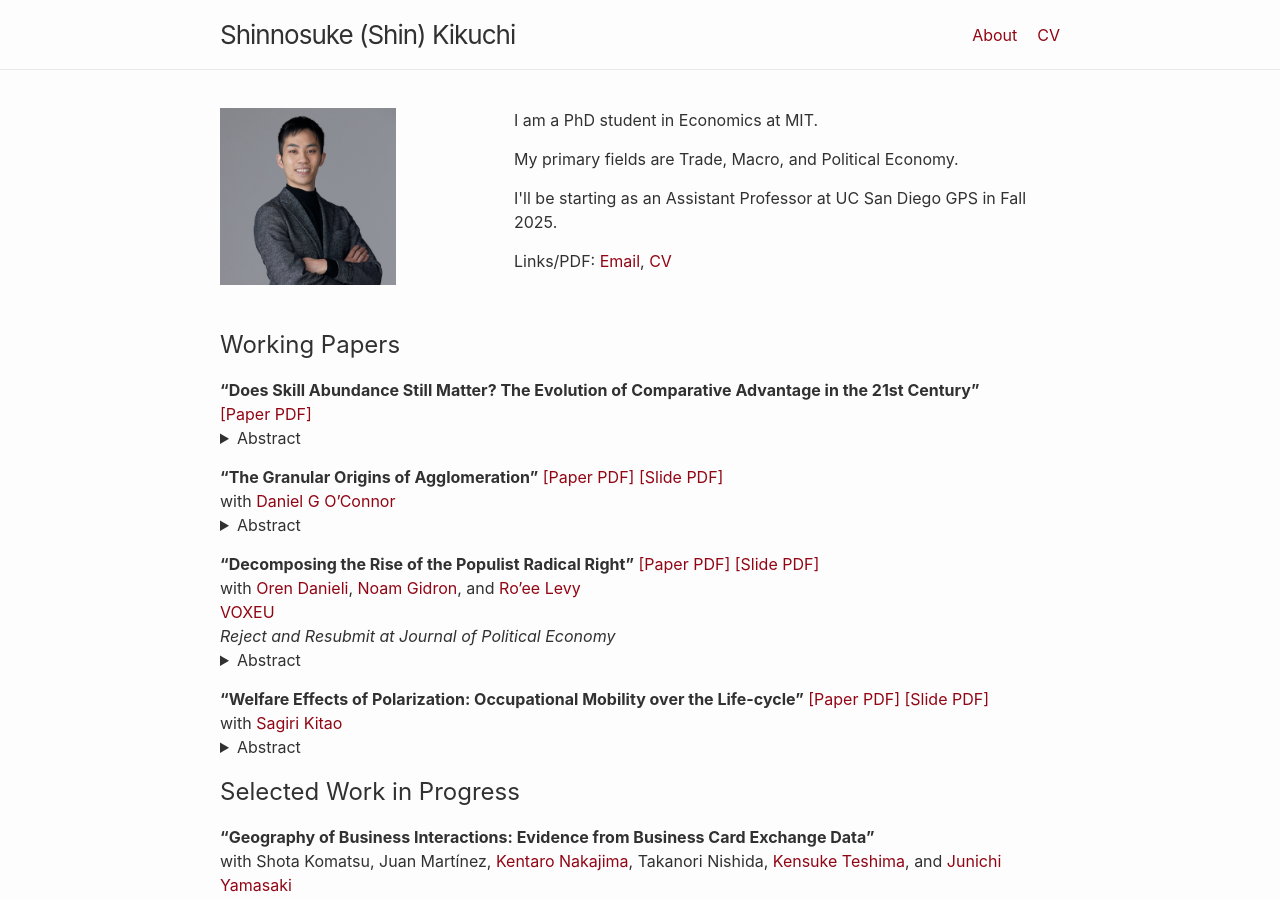
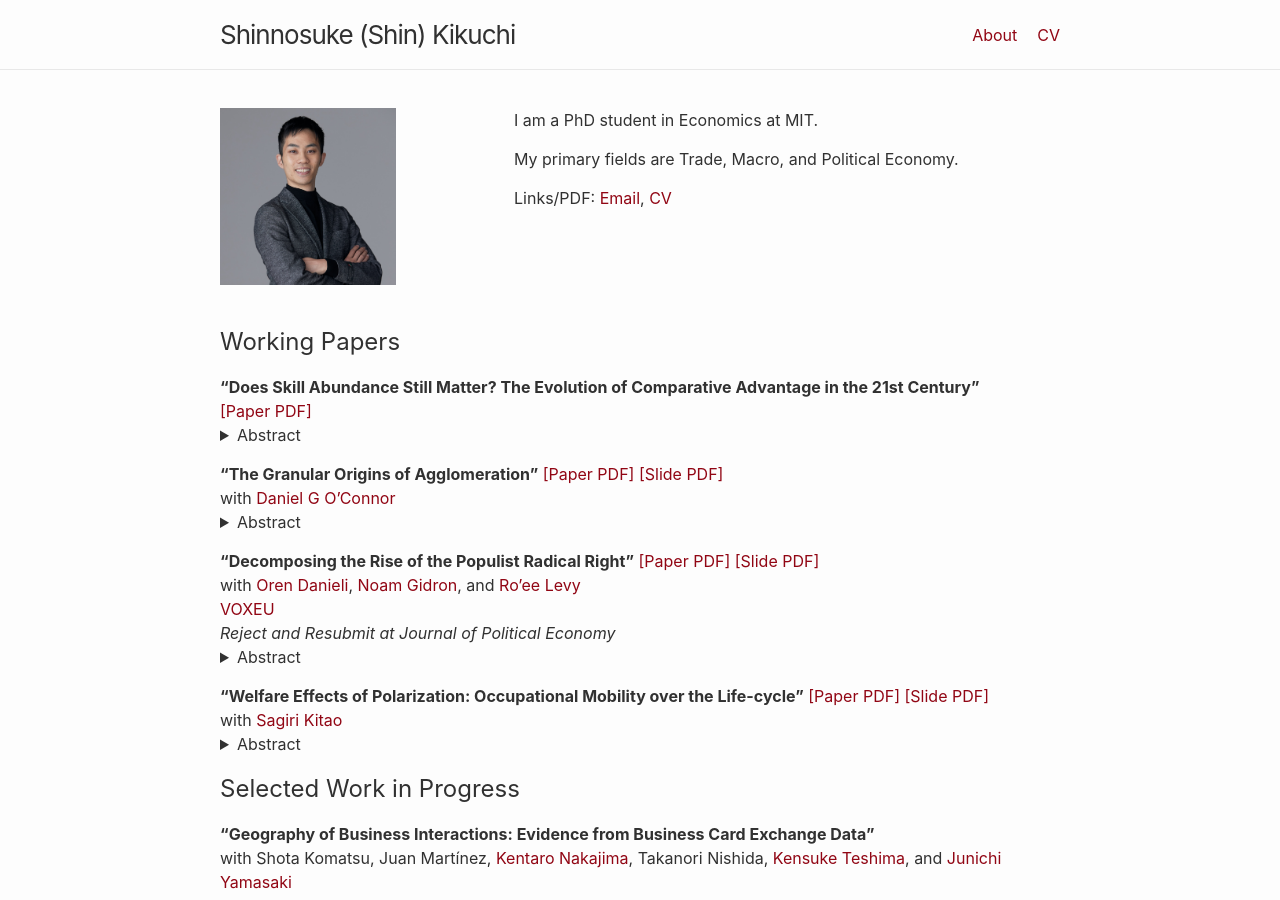
Before and after one commit to shinnkikuchi/shinnkikuchi.github.io, a Jekyll site: the page built from index.md, in a window 1280 px wide and 900 px high. Built offline with Jekyll 4.4.1, drawn with Linux system fonts in a browser that asks for light colours.

Commit message:
Update home.html

```diff
--- a/_layouts/home.html
+++ b/_layouts/home.html
@@ -11,7 +11,6 @@ layout: default
   <div class="columnright">
     <p>I am a PhD student in Economics at MIT. </p>
     <p>My primary fields are Trade, Macro, and Political Economy.</p>
-    <p>I'll be starting as an Assistant Professor at UC San Diego GPS in Fall 2025.</p>
     <p>Links/PDF: <a href="mailto:skikuchi@mit.edu">Email</a>, <a href="/files/ShinKikuchi_CV.pdf" target="_blank">CV</a> </p>
   </div>
 
```
